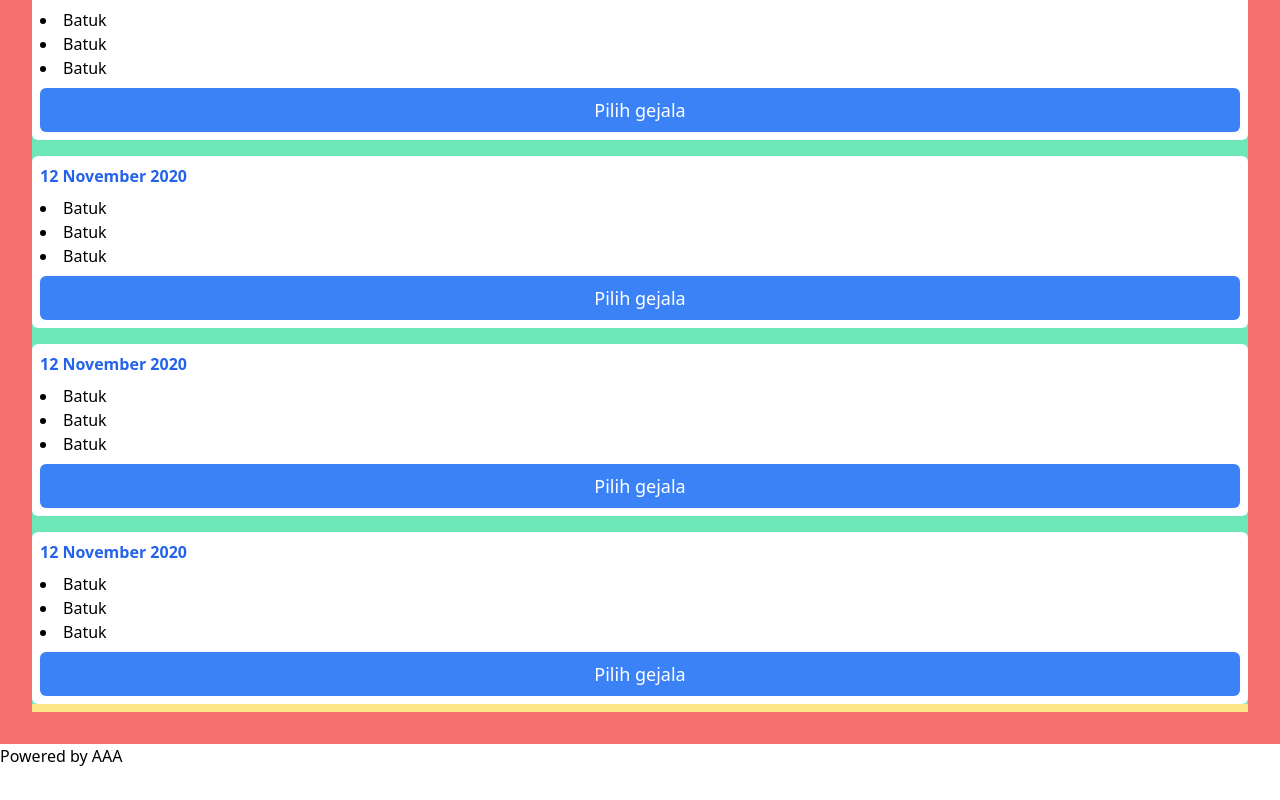
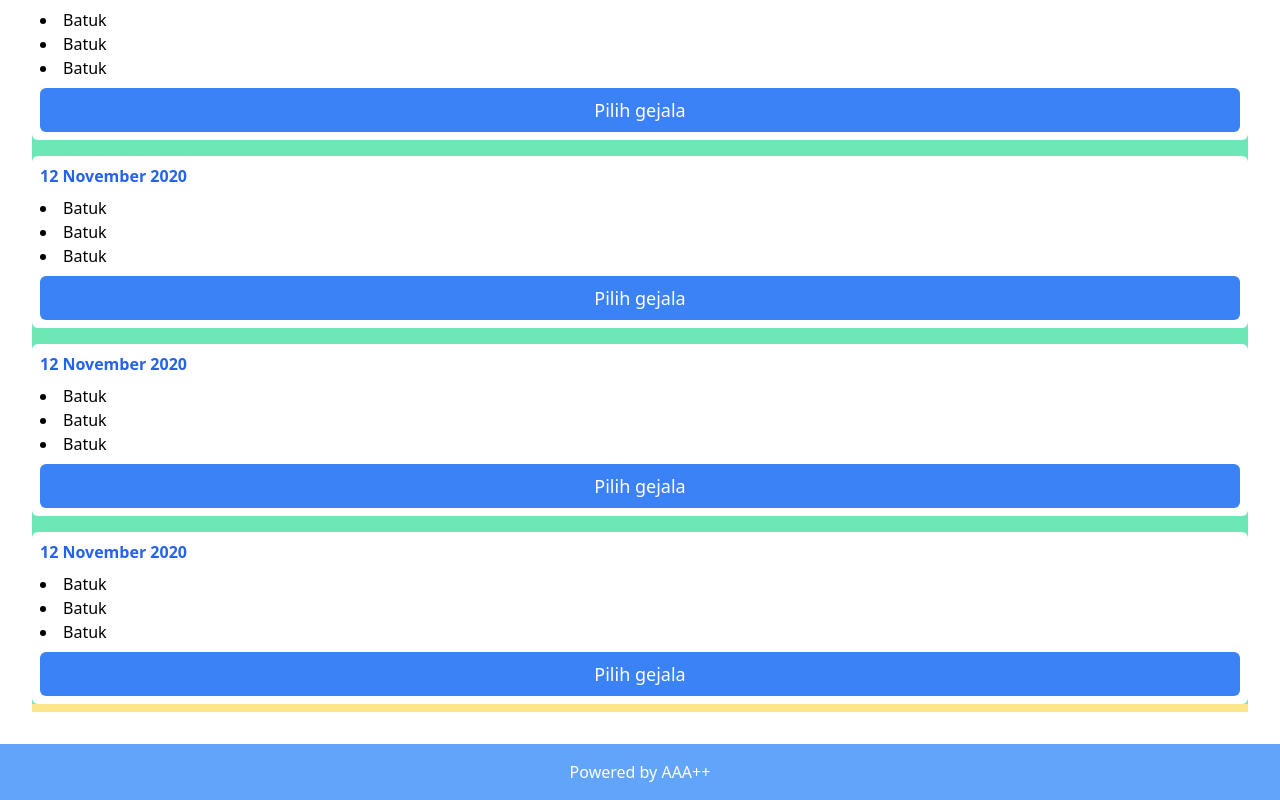
Before and after one commit to yuandahanif/servo-fe, a Next.js app: page / in a window 1280 px wide. Shown: the part 576-1376 px from the top of the page. Before the commit the page ends 1344 px from the top, so only its background shows below. Built offline with nearby package versions, Linux system fonts and the light colour scheme; what @tailwindcss/typography would draw is missing.

Commit message:
remove bg

```diff
--- a/components/layout.tsx
+++ b/components/layout.tsx
@@ -16,16 +16,16 @@ function layout({ children }: Props) {
 
       <Navbar />
       <div className="min-h-screen w-full flex flex-col">
-        <main className="flex-grow w-full min-h-full bg-red-400 p-2 sm:p-8 pt-20 sm:pt-28">
+        <main className="flex-grow w-full min-h-full p-2 sm:p-8 pt-20 sm:pt-28">
           {children}
         </main>
-        <footer className="">
+        <footer className="bg-blue-400 py-4 text-center text-white">
           <a
             href="https://vercel.com?utm_source=create-next-app&utm_medium=default-template&utm_campaign=create-next-app"
             target="_blank"
             rel="noopener noreferrer"
           >
-            Powered by <span className="">AAA</span>
+            Powered by <span className="">AAA++</span>
           </a>
         </footer>
       </div>
```
